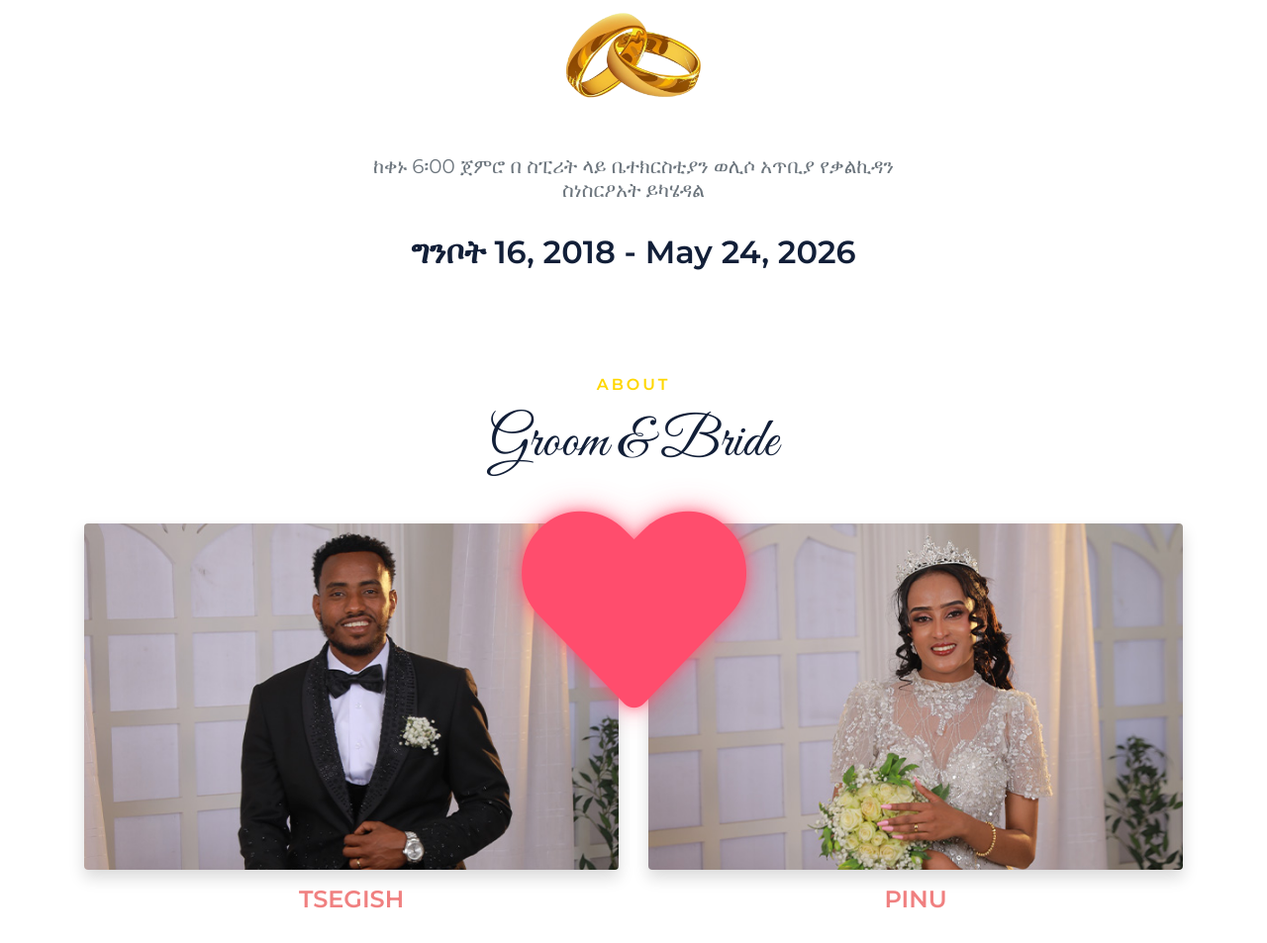
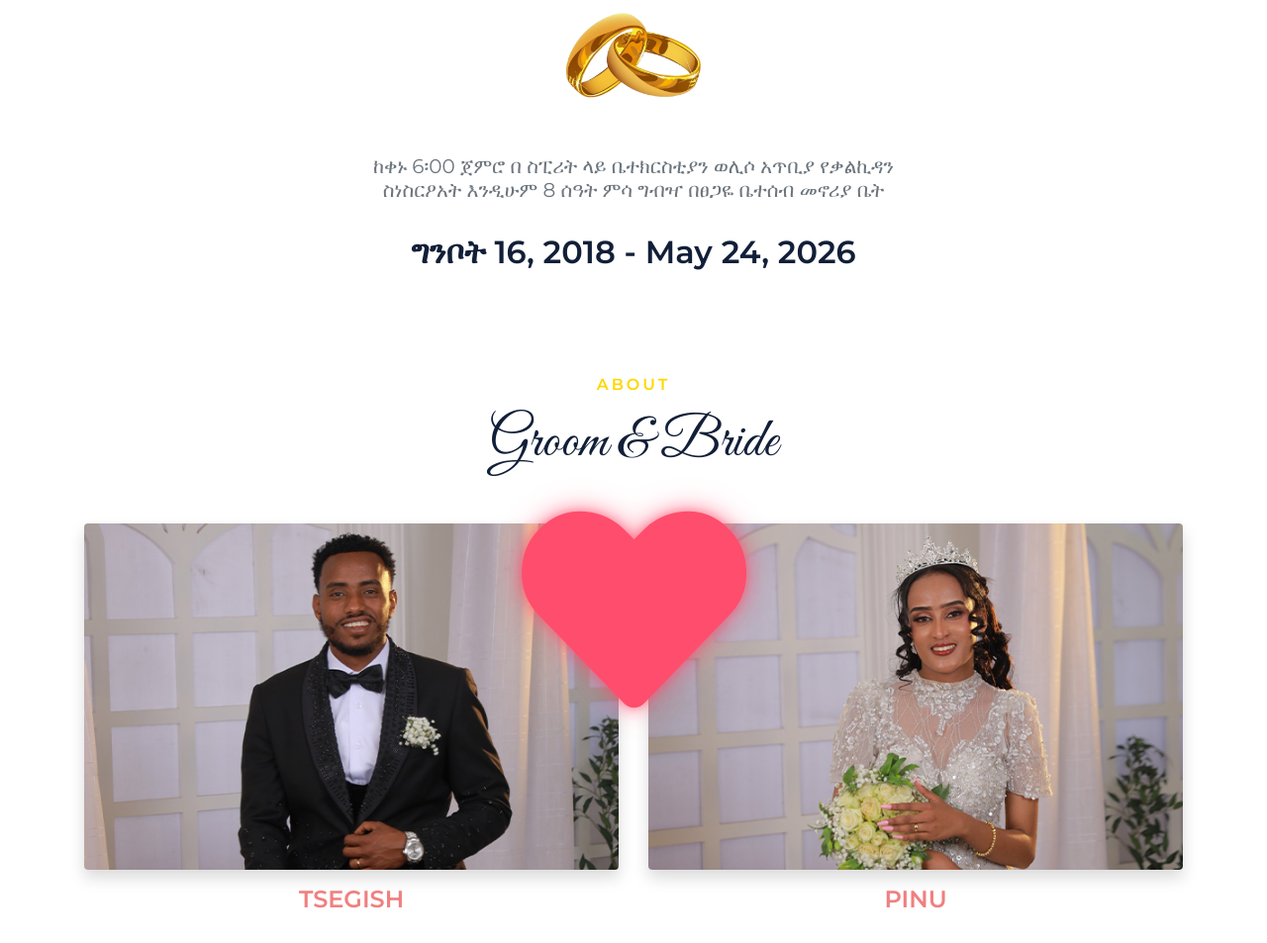
Before and after one commit to wedding-templets/tsegish-pinu, a plain HTML site: page index.html in a window 1280 px wide. Shown: the part 1376-2329 px from the top of the page at 99% size. Drawn offline with nearby package versions, Linux system fonts and the light colour scheme.

Commit message:
change the program

```diff
--- a/index.html
+++ b/index.html
@@ -200,7 +200,7 @@
             </div>
             <div class="row justify-content-center">
                 <div class="col-md-6 text-center">
-                    <h5 class="font-weight-normal text-muted mb-3 pb-3">ከቀኑ 6፡00 ጀምሮ በ ስፒሪት ላይ ቤተክርስቲያን ወሊሶ አጥቢያ የቃልኪዳን ስነስርዖአት ይካሄዳል</h5>
+                    <h5 class="font-weight-normal text-muted mb-3 pb-3">ከቀኑ 6፡00 ጀምሮ በ ስፒሪት ላይ ቤተክርስቲያን ወሊሶ አጥቢያ የቃልኪዳን ስነስርዖአት እንዲሁም 8 ሰዓት ምሳ ግብዣ በፀጋዬ ቤተሰብ መኖሪያ ቤት</h5>
                 </div>
             </div>
             <div class="row justify-content-center">
```
